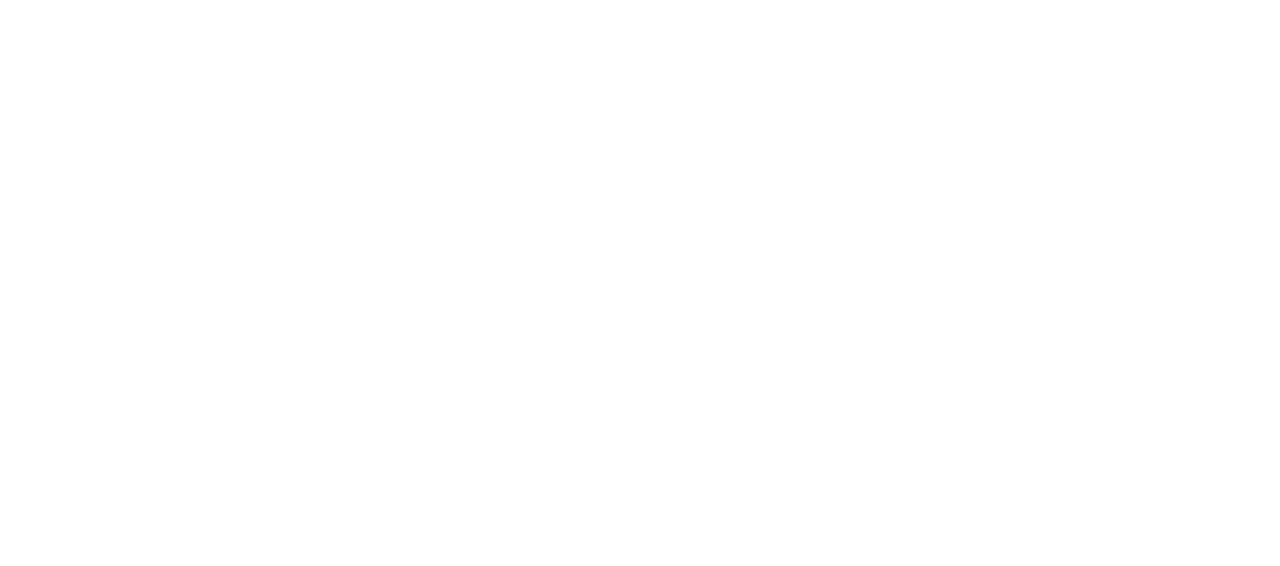
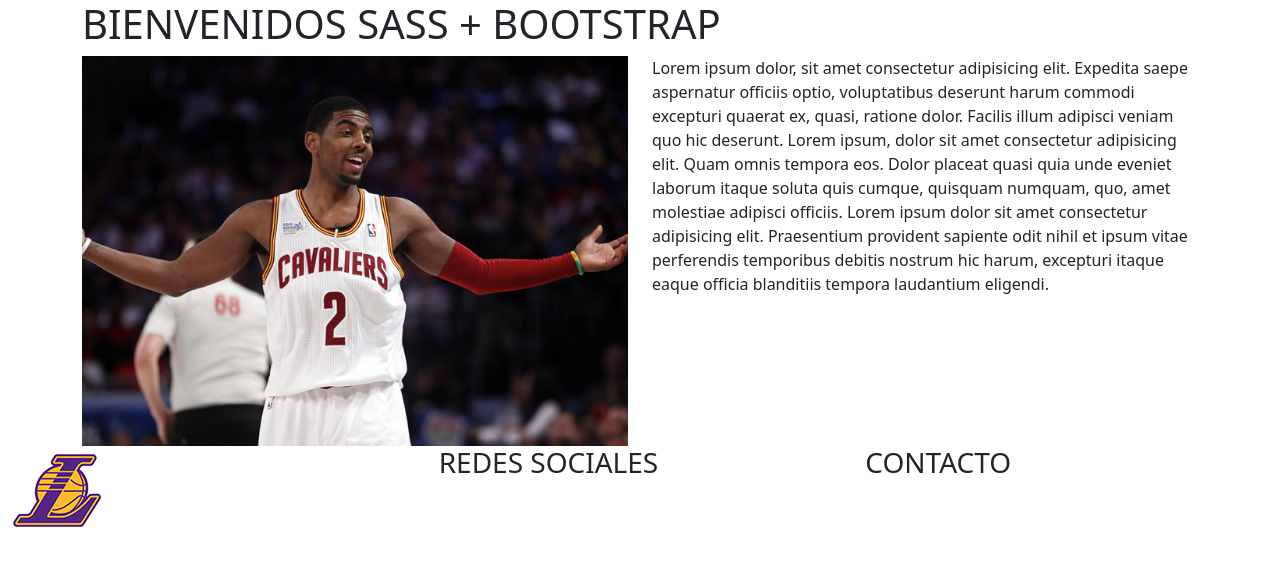
Before and after one commit to profeEma/after_sass_bootstrap, a website: page index.html in a window 1280 px wide. Drawn offline with nearby package versions, Linux system fonts and the light colour scheme.

Commit message:
maquetando index con bootstrap

```diff
--- a/index.html
+++ b/index.html
@@ -9,7 +9,49 @@
     <title>SASS + BOOTSTRAP</title>
   </head>
   <body>
+    <div class="container-fluid">
+        <!-- NAV + LOGO -->
+        <div class="row">
+            <div class="col-12 col-lg-12">
 
+            </div>
+        </div>
+        <!-- CARRUSEL -->
+        <div class="row">
+            <div class="col-12 col-lg-12">
+
+            </div>
+        </div>
+    </div>
+    <!-- CONTENIDO: ENCABEZADO + IMG + TXT -->
+    <main class="container">
+        <div class="row">
+            <div class="col-12 col-lg-12">
+                <h1>BIENVENIDOS SASS + BOOTSTRAP</h1>
+            </div>
+        </div>
+        <div class="row">
+            <div class="col-12 col-lg-6">
+                <img src="img/img_kyrie.jpg" alt="irving" class="img-fluid">
+            </div>
+            <div class="col-12 col-lg-6">
+                <p>Lorem ipsum dolor, sit amet consectetur adipisicing elit. Expedita saepe aspernatur officiis optio, voluptatibus deserunt harum commodi excepturi quaerat ex, quasi, ratione dolor. Facilis illum adipisci veniam quo hic deserunt. Lorem ipsum, dolor sit amet consectetur adipisicing elit. Quam omnis tempora eos. Dolor placeat quasi quia unde eveniet laborum itaque soluta quis cumque, quisquam numquam, quo, amet molestiae adipisci officiis. Lorem ipsum dolor sit amet consectetur adipisicing elit. Praesentium provident sapiente odit nihil et ipsum vitae perferendis temporibus debitis nostrum hic harum, excepturi itaque eaque officia blanditiis tempora laudantium eligendi.</p>
+            </div>
+        </div>
+    </main>
+    <footer class="container-fluid">
+        <div class="row">
+            <div class="col-12 col-lg-4">
+                <img src="img/logoLakers.png" alt="logo lakers" class="img-fluid">
+            </div>
+            <div class="col-12 col-lg-4">
+                <h3>REDES SOCIALES</h3>
+            </div>
+            <div class="col-12 col-lg-4">
+                <h3>CONTACTO</h3>
+            </div>
+        </div>
+    </footer>
     <!-- Option 1: Bootstrap Bundle with Popper -->
     <script src="https://cdn.jsdelivr.net/npm/bootstrap@5.1.3/dist/js/bootstrap.bundle.min.js" integrity="sha384-ka7Sk0Gln4gmtz2MlQnikT1wXgYsOg+OMhuP+IlRH9sENBO0LRn5q+8nbTov4+1p" crossorigin="anonymous"></script>
   </body>
```
